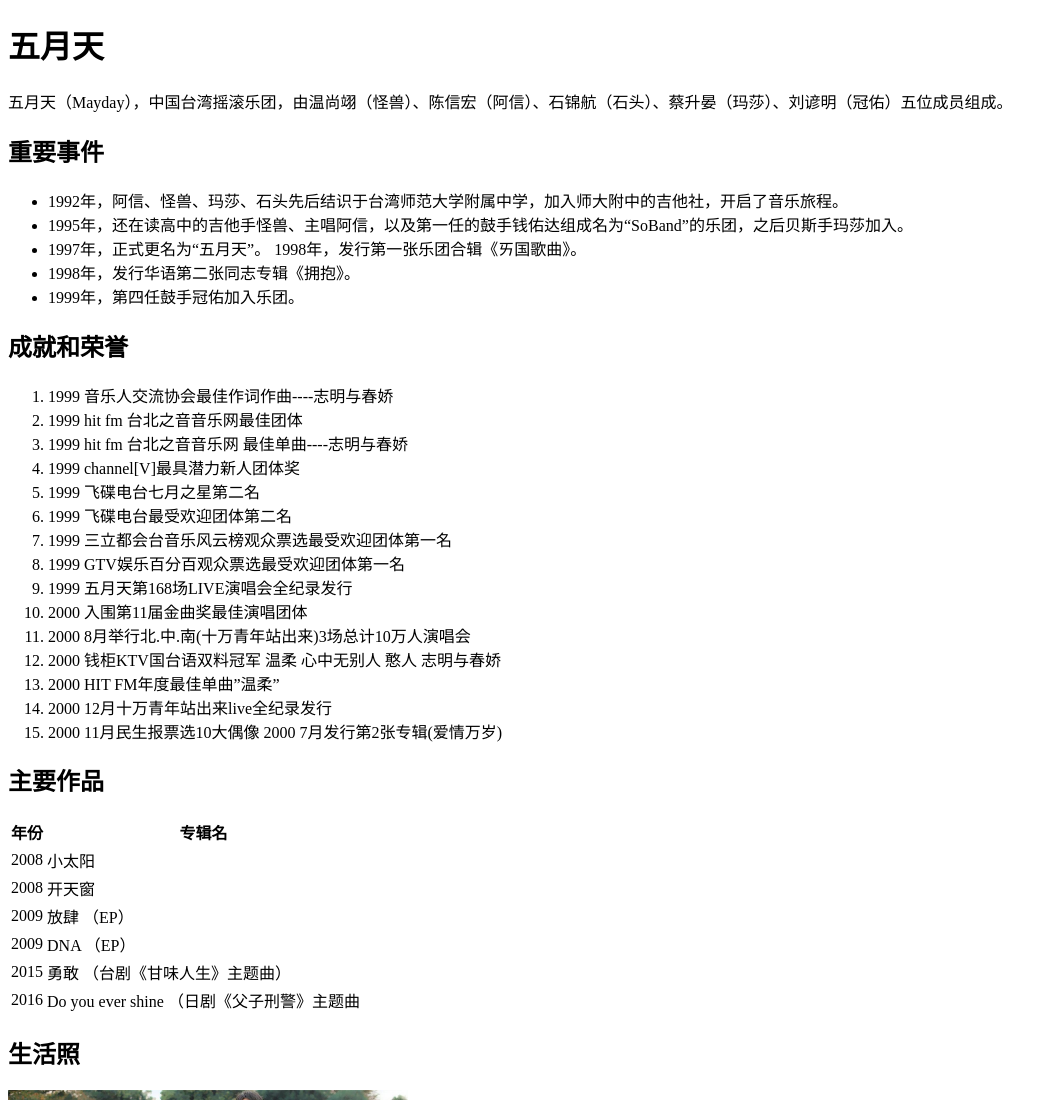
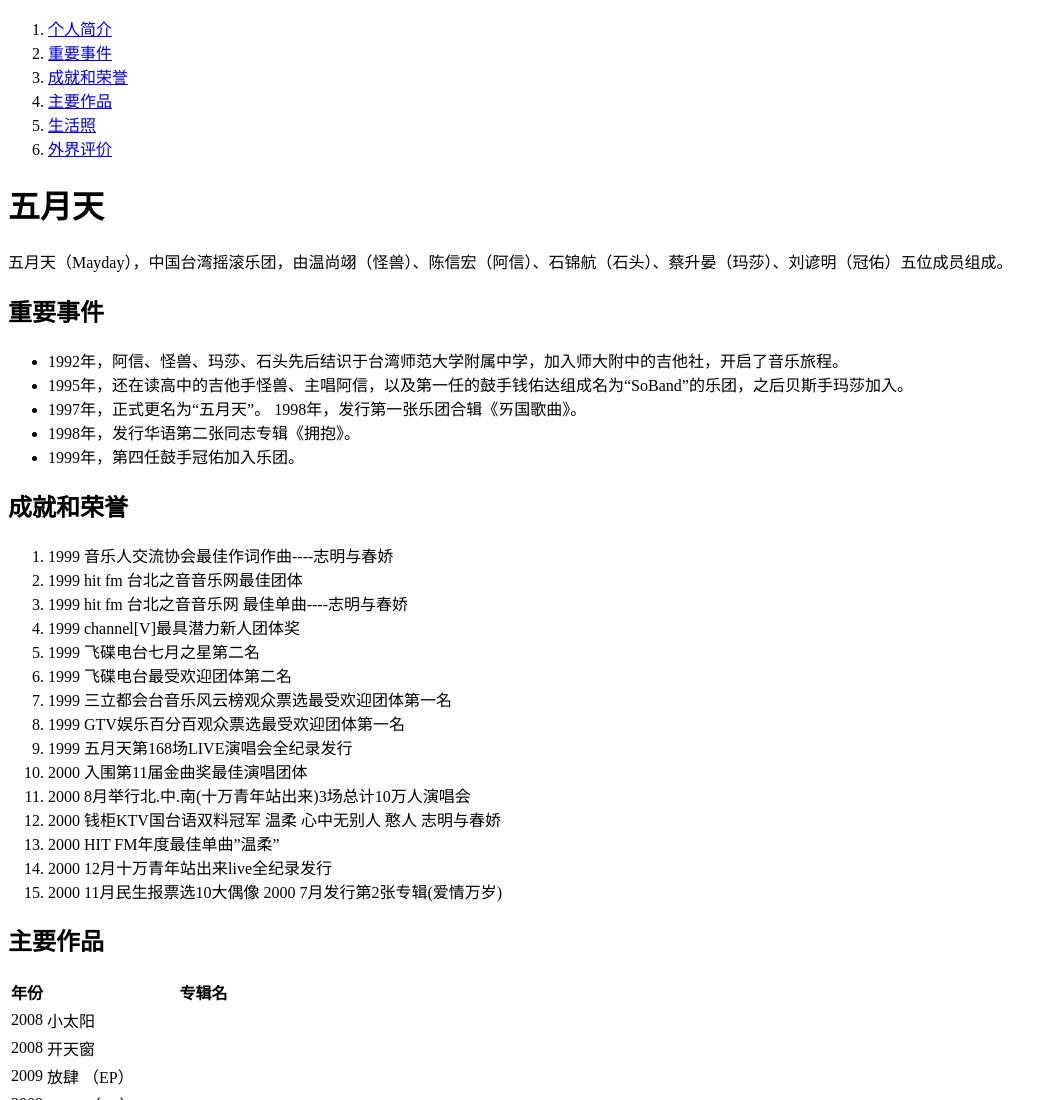
Before and after one commit to Righthand5/MAYDAY, a plain HTML site: page index.html in a window 1280 px wide. Shown: the top 1100 px of the page, without its empty margins (0-1057 px from the left). Drawn offline with Linux system fonts and the light colour scheme.

Commit message:
第二次更改

```diff
--- a/index.html
+++ b/index.html
@@ -9,11 +9,21 @@
     </style>
   </head>
   <body>
-    <h1>五月天</h1>
+      <nav>
+          <ol>
+              <li><a href="#May">个人简介</a></li>
+              <li><a href="#events">重要事件</a></li>
+              <li><a href="#awards">成就和荣誉</a></li>
+              <li><a href="#works">主要作品</a></li>
+              <li><a href="#pictures">生活照</a></li>
+              <li><a href="#Evaluation">外界评价</a></li>
+          </ol>
+      </nav>
+    <h1 id="May">五月天</h1>
     <p>
       五月天（Mayday），中国台湾摇滚乐团，由温尚翊（怪兽）、陈信宏（阿信）、石锦航（石头）、蔡升晏（玛莎）、刘谚明（冠佑）五位成员组成。
     </p>
-    <h2>
+    <h2 id = "events">
       重要事件
     </h2>
     <ul>
@@ -23,7 +33,7 @@
       <li>1998年，发行华语第二张同志专辑《拥抱》。</li>
       <li>1999年，第四任鼓手冠佑加入乐团。</li>
     </ul>
-    <h2>
+    <h2 id = "awards">
       成就和荣誉
     </h2>
     <ol>
@@ -43,7 +53,7 @@
         <li>2000 12月十万青年站出来live全纪录发行</li>
         <li>2000 11月民生报票选10大偶像 2000 7月发行第2张专辑(爱情万岁)</li>
     </ol>
-    <h2>
+    <h2 id = "works">
         主要作品
     </h2>
     <table>
@@ -59,11 +69,11 @@
             <tr><td>2016</td><td> Do you ever shine （日剧《父子刑警》主题曲</td></tr>
         </tbody>
     </table>
-    <h2>生活照</h2>
+    <h2 id="pictures">生活照</h2>
     <div><img width=400 src="images/1.jpeg" alt="图一"></div>
     <div><img width=400 src="images/2.jpeg" alt="图二"></div>
     <div><img width=400 src="images/3.jpeg" alt="图三"></div>
-    <h2>外界评价</h2>
+    <h2 id = "Evaluation">外界评价</h2>
     <p>
         望五月天有一日也能有披头士乐队的成就，让音乐跨越语言和国界的界。（成员石头评）
     </p>
@@ -81,5 +91,6 @@
         后亦伤痕满布，质疑抨击他们当然也看得到，但五月天不争一时口舌之快，继续做音乐人本分之事，透
         过音乐反思、表达。（腾讯网评）
     </p>
+    <!--<div style="height: 1000px;"></div>-->
   </body>
 </html>
```
Also changed, not shown: images/2.jpeg.
